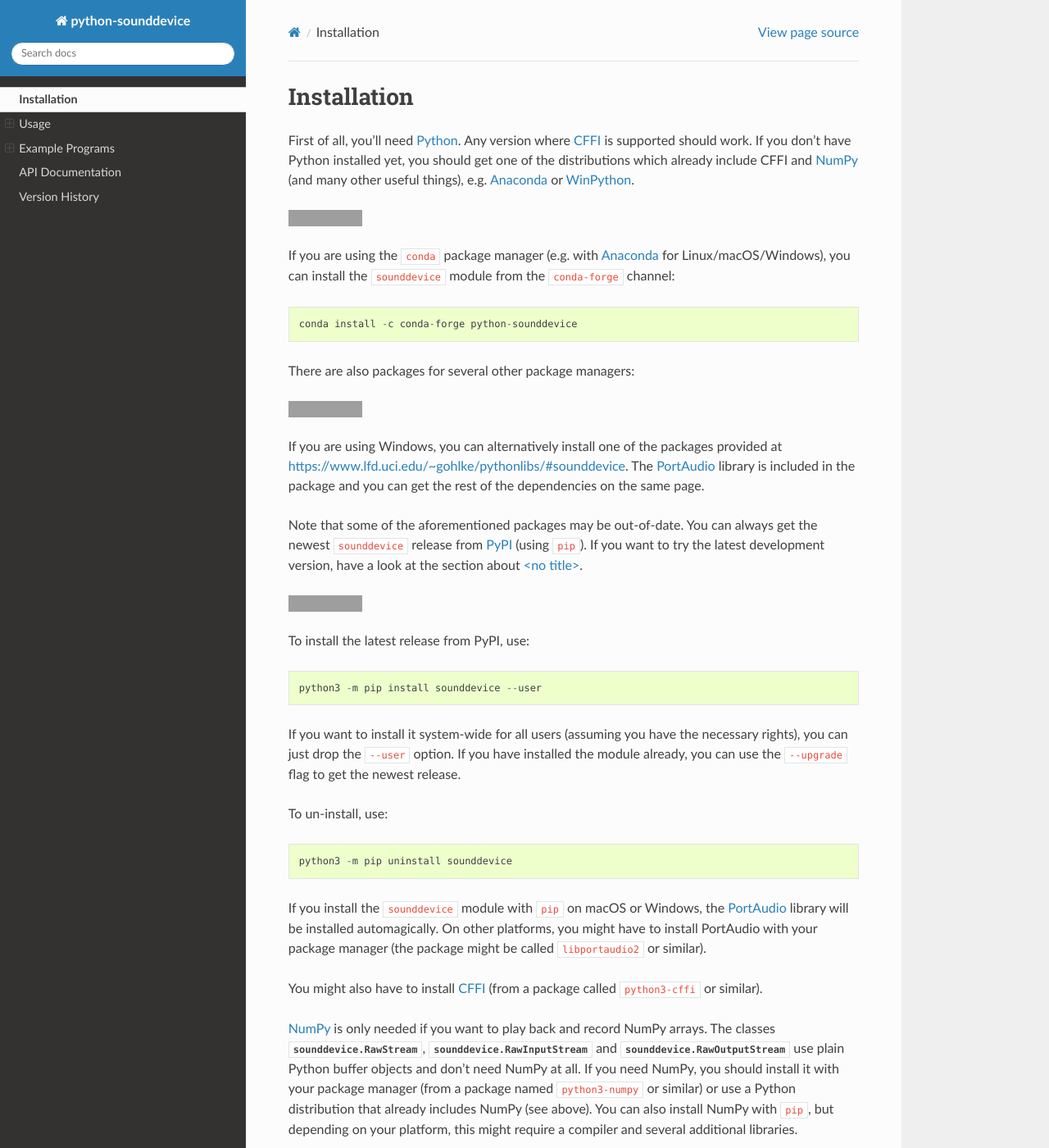
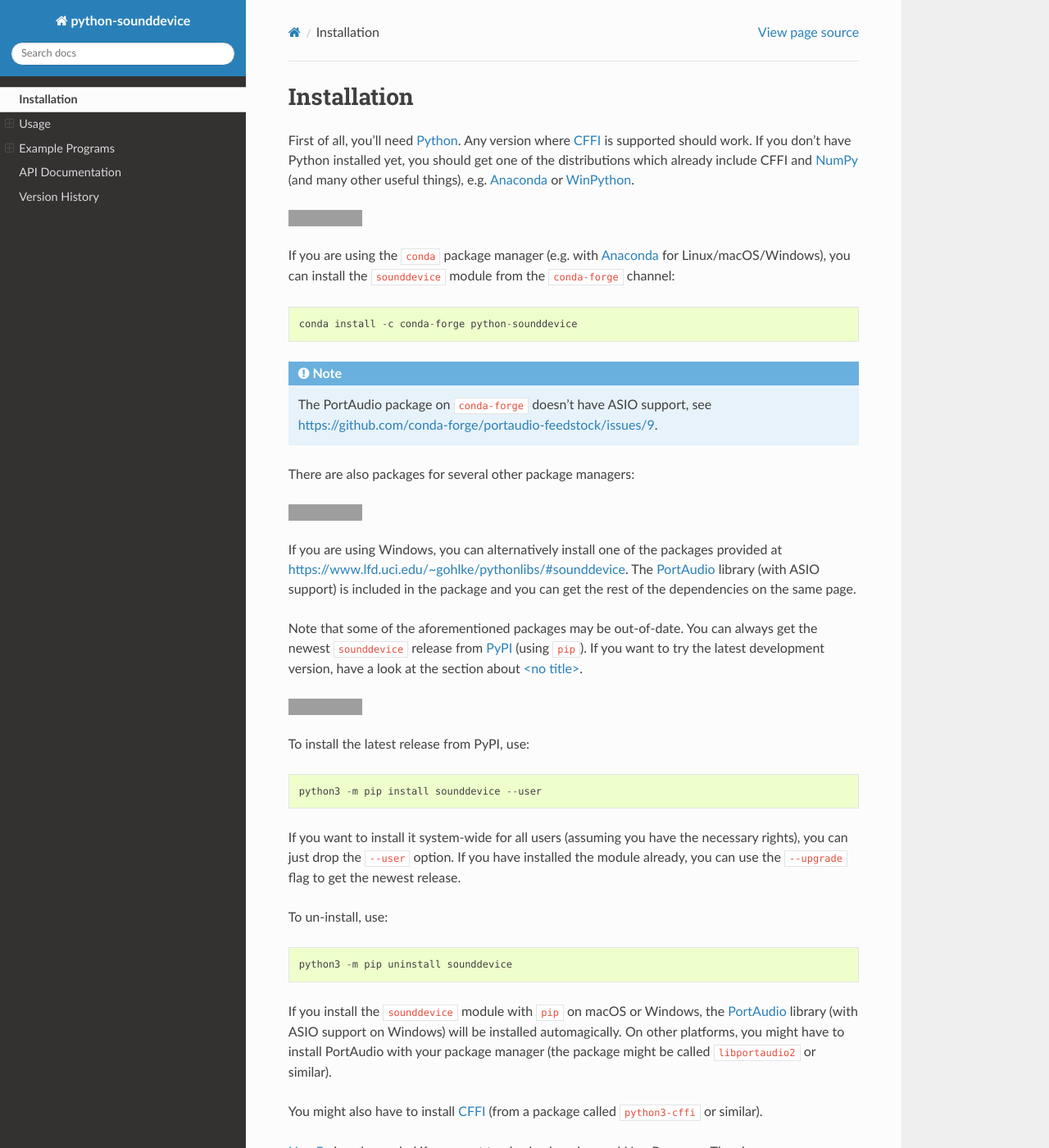
Before and after one commit to spatialaudio/python-sounddevice, a Sphinx documentation site: the page built from doc/installation.rst, in a window 1280 px wide and 1400 px high. Shown: the whole window at 82% size. Built offline with Sphinx 7.4.7 and the Read the Docs theme 2.0.0, drawn with Linux system fonts in a browser that asks for light colours; grey boxes are pictures that could not be loaded.

Commit message:
DOC: Add information about ASIO support

```diff
--- a/doc/installation.rst
+++ b/doc/installation.rst
@@ -18,6 +18,11 @@ Linux/macOS/Windows), you can install the ``sounddevice`` module from the
 
    conda install -c conda-forge python-sounddevice
 
+.. note::
+
+   The PortAudio package on ``conda-forge`` doesn't have ASIO support,
+   see https://github.com/conda-forge/portaudio-feedstock/issues/9.
+
 There are also packages for several other package managers:
 
 .. only:: html
@@ -31,8 +36,8 @@ There are also packages for several other package managers:
 
 If you are using Windows, you can alternatively install one of the packages
 provided at https://www.lfd.uci.edu/~gohlke/pythonlibs/#sounddevice.
-The PortAudio_ library is included in the package and you can get the rest
-of the dependencies on the same page.
+The PortAudio_ library (with ASIO support) is included in the package and
+you can get the rest of the dependencies on the same page.
 
 Note that some of the aforementioned packages may be out-of-date.
 You can always get the newest ``sounddevice`` release from PyPI_
@@ -58,8 +63,9 @@ To un-install, use::
 
    python3 -m pip uninstall sounddevice
 
-If you install the ``sounddevice`` module with ``pip`` on macOS or Windows, the
-PortAudio_ library will be installed automagically.
+If you install the ``sounddevice`` module with ``pip`` on macOS or Windows,
+the PortAudio_ library (with ASIO support on Windows) will be installed
+automagically.
 On other platforms, you might have to install PortAudio with your package
 manager (the package might be called ``libportaudio2`` or similar).
 
```
